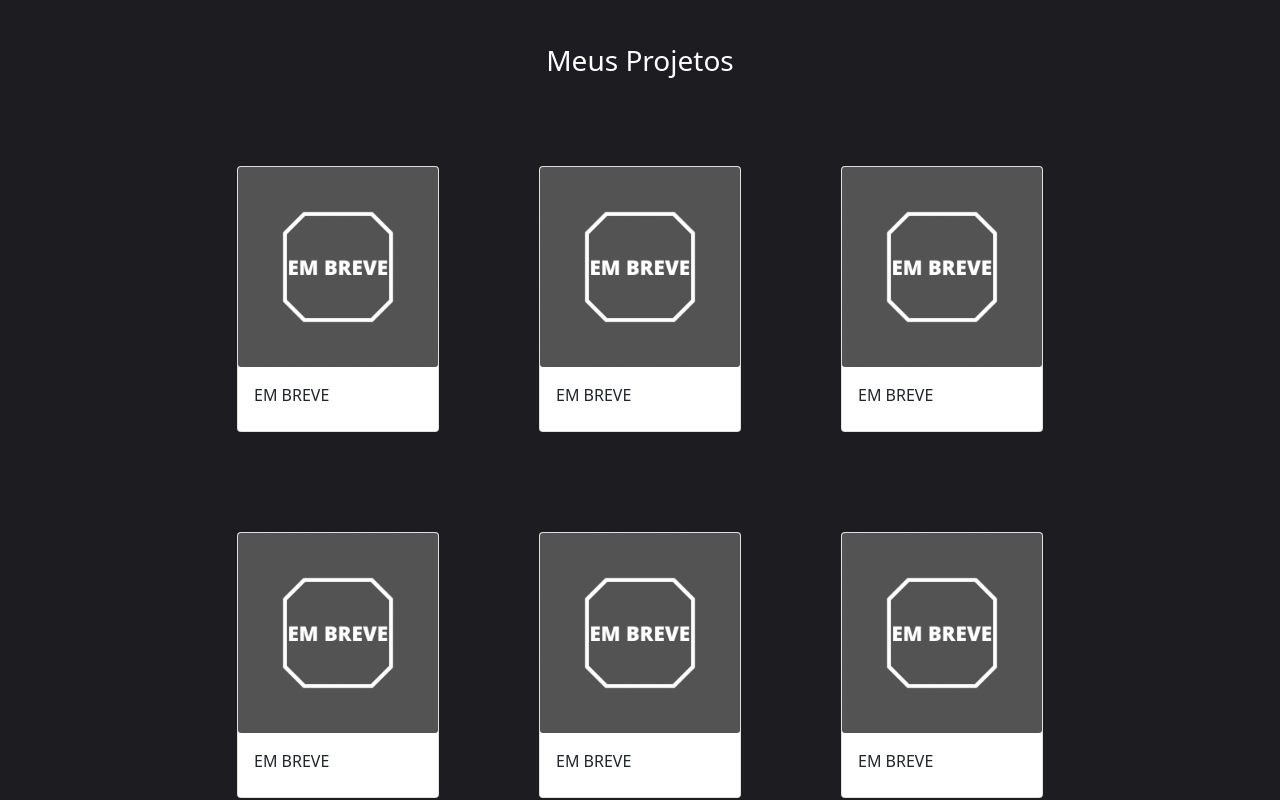
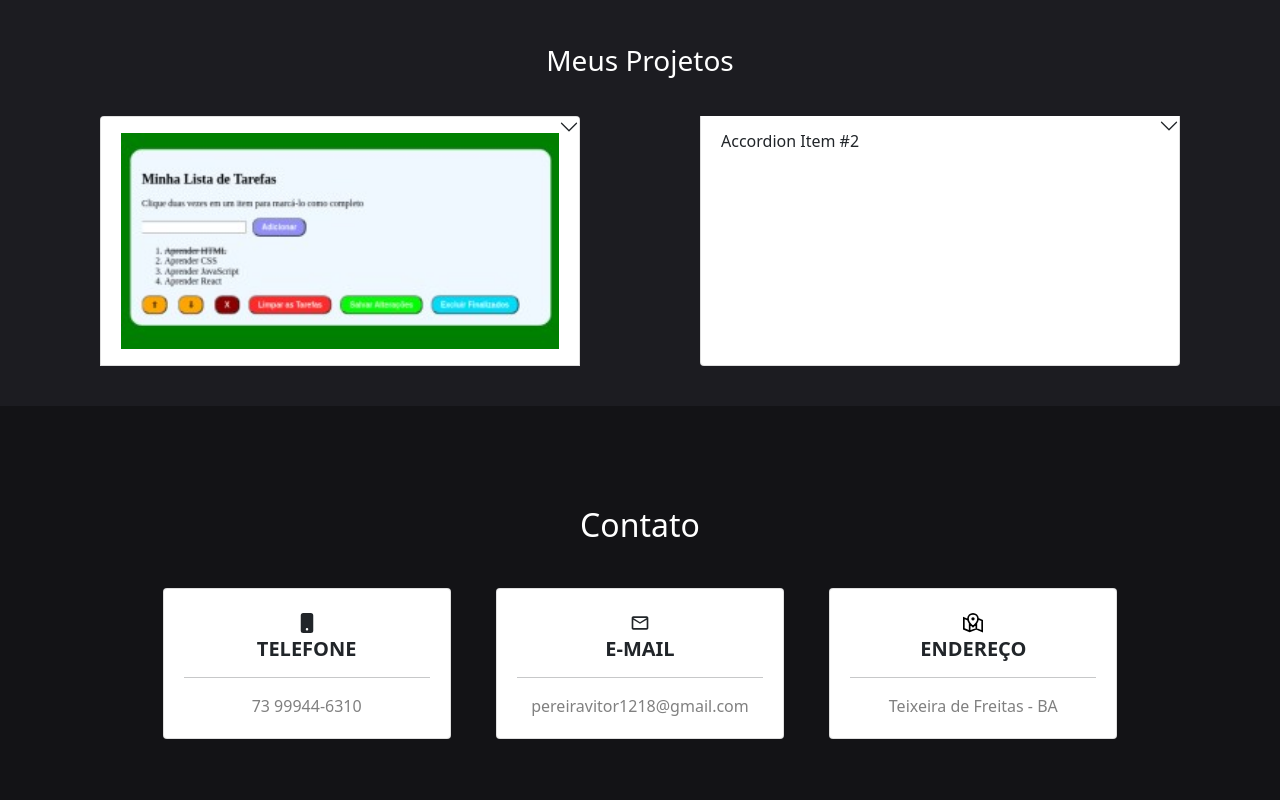
Before and after one commit to Vitosoaresp/vitosoaresp.github.io, a React (Create React App) app: page / in a window 1280 px wide. Shown: the part 1520-2320 px from the top of the page. Built offline with nearby package versions, Linux system fonts and the light colour scheme.

Commit message:
altera modo de exibção dos projetos e adc todolist

```diff
--- a/src/componentes/Projetos.css
+++ b/src/componentes/Projetos.css
@@ -17,11 +17,47 @@
   padding: 30px;
 }
 
-.projetos-container .card-group {
-  mix-width: 40%;
-  margin: 50px;
+.projetos-grid {
+  width: 100%;
 }
 
-.projetos-container .card-group .card img {
-  width: 200px;
+.accordion {
+  display: flex;
+  flex-wrap: wrap;
+  justify-content: space-around;
 }
+
+.accordion-item {
+  width: 40%;
+}
+
+.accordion-button::after {
+  align-self: flex-start;
+  position: absolute;
+  top: 0;
+  right: 0;
+}
+
+.accordion-button img {
+  width: 100%;
+}
+
+.btn-project {
+  margin-top: 7px;
+  display: flex;
+  justify-content: center;
+}
+
+.btn-project a {
+  text-decoration: none;
+  color: #fffffe;
+  background-color: #7f5af0;
+  padding: 10px 30px;
+  border-radius: 0.25rem;
+}
+
+.btn-project a:hover {
+  color: #fffffe;
+  /* opacity: 0.8; */
+  background-color: #6c43e9;
+}
--- a/src/componentes/Projetos.jsx
+++ b/src/componentes/Projetos.jsx
@@ -1,6 +1,7 @@
 import React from 'react';
-import { Card, CardBody, CardGroup, CardImg, CardTitle } from 'reactstrap';
-import emBreve from '../fotos/embreve.PNG';
+import { Accordion } from 'react-bootstrap';
+// import emBreve from '../fotos/embreve.PNG';
+import todolistImg from '../fotos/todolist.jpg';
 import './Projetos.css';
 
 class Projetos extends React.Component {
@@ -8,54 +9,34 @@ class Projetos extends React.Component {
     return (
       <div className="projetos-container" id="projetos">
         <h3>Meus Projetos</h3>
-        <CardGroup>
-          <Card>
-            <CardImg src={ emBreve } alt="em breve"/>
-            <CardBody>
-              <CardTitle>EM BREVE</CardTitle>
-            </CardBody>
-          </Card>
-        </CardGroup>
-        <CardGroup>
-          <Card>
-            <CardImg src={ emBreve } alt="em breve"/>
-            <CardBody>
-              <CardTitle>EM BREVE</CardTitle>
-            </CardBody>
-          </Card>
-        </CardGroup>
-        <CardGroup>
-          <Card>
-            <CardImg src={ emBreve } alt="em breve"/>
-            <CardBody>
-              <CardTitle>EM BREVE</CardTitle>
-            </CardBody>
-          </Card>
-        </CardGroup>
-        <CardGroup>
-          <Card>
-            <CardImg src={ emBreve } alt="em breve"/>
-            <CardBody>
-              <CardTitle>EM BREVE</CardTitle>
-            </CardBody>
-          </Card>
-        </CardGroup>
-        <CardGroup>
-          <Card>
-            <CardImg src={ emBreve } alt="em breve"/>
-            <CardBody>
-              <CardTitle>EM BREVE</CardTitle>
-            </CardBody>
-          </Card>
-        </CardGroup>
-        <CardGroup>
-          <Card>
-            <CardImg src={ emBreve } alt="em breve"/>
-            <CardBody>
-              <CardTitle>EM BREVE</CardTitle>
-            </CardBody>
-          </Card>
-        </CardGroup>
+        <hr />
+        <div className="projetos-grid">
+          <Accordion>
+            <Accordion.Item eventKey="0">
+              <Accordion.Header><img src={ todolistImg } alt="todolist exemplo" /></Accordion.Header>
+              <Accordion.Body>
+                Uma simples aplicação de listar tarefas.<br />
+                Tecnologias: HTML, CSS e JavaScript
+                <hr />
+                <div className="btn-project">
+                  <a href="https://github.com/Vitosoaresp/todolist">Repositório</a>
+                </div>
+              </Accordion.Body>
+            </Accordion.Item>
+            <Accordion.Item eventKey="1">
+              <Accordion.Header>Accordion Item #2</Accordion.Header>
+              <Accordion.Body>
+                Lorem ipsum dolor sit amet, consectetur adipiscing elit, sed do eiusmod
+                tempor incididunt ut labore et dolore magna aliqua. Ut enim ad minim
+                veniam, quis nostrud exercitation ullamco laboris nisi ut aliquip ex ea
+                commodo consequat. Duis aute irure dolor in reprehenderit in voluptate
+                velit esse cillum dolore eu fugiat nulla pariatur. Excepteur sint occaecat
+                cupidatat non proident, sunt in culpa qui officia deserunt mollit anim id
+                est laborum.
+              </Accordion.Body>
+            </Accordion.Item>
+          </Accordion>
+        </div>
       </div>
     );
   }
```
